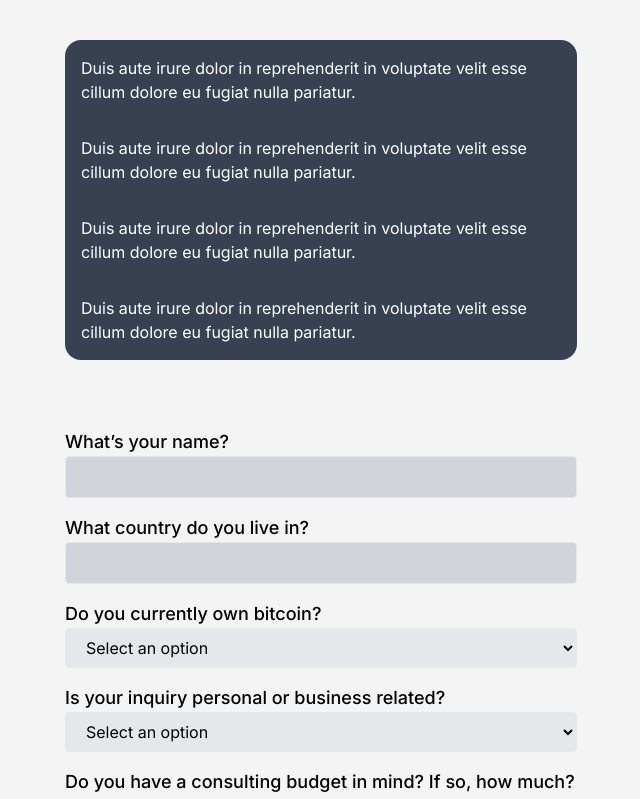
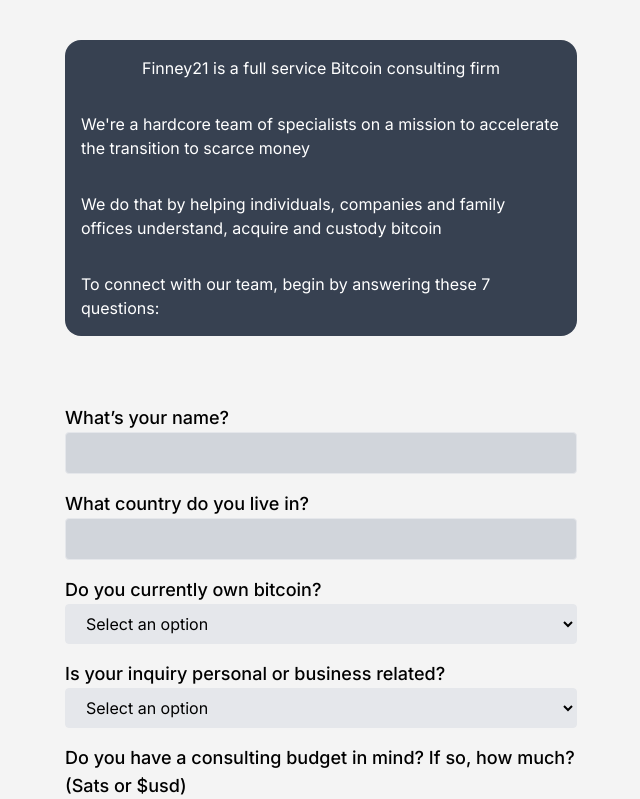
Before and after one commit to Chepenik/finney21, a Next.js app: page /contact in a window 1280 px wide. Shown: the top 799 px of the page, without its empty margins (319-959 px from the left). Built offline with nearby package versions, Linux system fonts and the light colour scheme.

Commit message:
fixed a routing mistake added copy

```diff
--- a/src/app/contact/page.tsx
+++ b/src/app/contact/page.tsx
@@ -2,7 +2,7 @@
 
 import React, { useState } from 'react';
 
-const ContactSection: React.FC<{ router: any }> = ({ router }) => {
+const ContactSection: React.FC = () => {
   const [name, setName] = useState('');
   const [country, setCountry] = useState('');
   const [ownsBitcoin, setOwnsBitcoin] = useState('');
@@ -60,16 +60,16 @@
       )}
         <section className="mt-10 w-full max-w-lg mx-auto flex flex-col rounded-2xl items-center justify-center bg-gray-700 text-white">
         <p className="m-4">
-        Duis aute irure dolor in reprehenderit in voluptate velit esse cillum dolore eu fugiat nulla pariatur.
+          Finney21 is a full service Bitcoin consulting firm
         </p>
         <p className="m-4">
-        Duis aute irure dolor in reprehenderit in voluptate velit esse cillum dolore eu fugiat nulla pariatur.
+          We&apos;re a hardcore team of specialists on a mission to accelerate the transition to scarce money
         </p>
         <p className="m-4">
-        Duis aute irure dolor in reprehenderit in voluptate velit esse cillum dolore eu fugiat nulla pariatur.
+          We do that by helping individuals, companies and family offices understand, acquire and custody bitcoin
         </p>
         <p className="m-4">
-          Duis aute irure dolor in reprehenderit in voluptate velit esse cillum dolore eu fugiat nulla pariatur.
+          To connect with our team, begin by answering these 7 questions:
         </p>
       </section>
 
```
